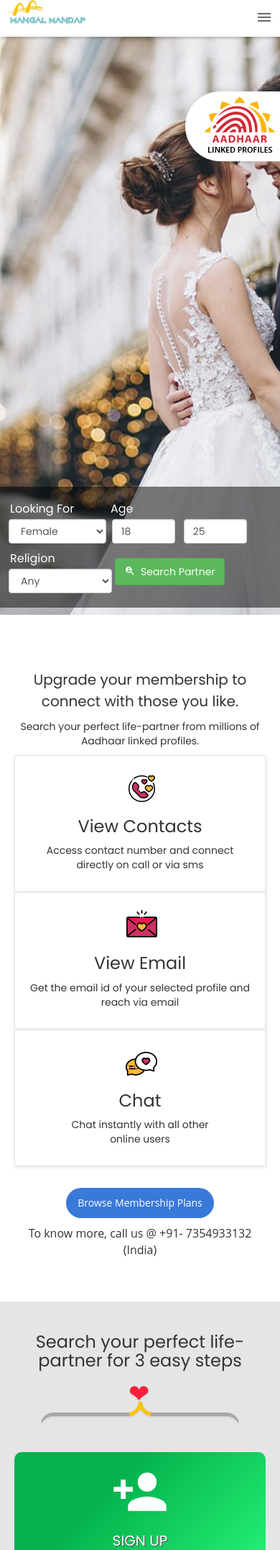
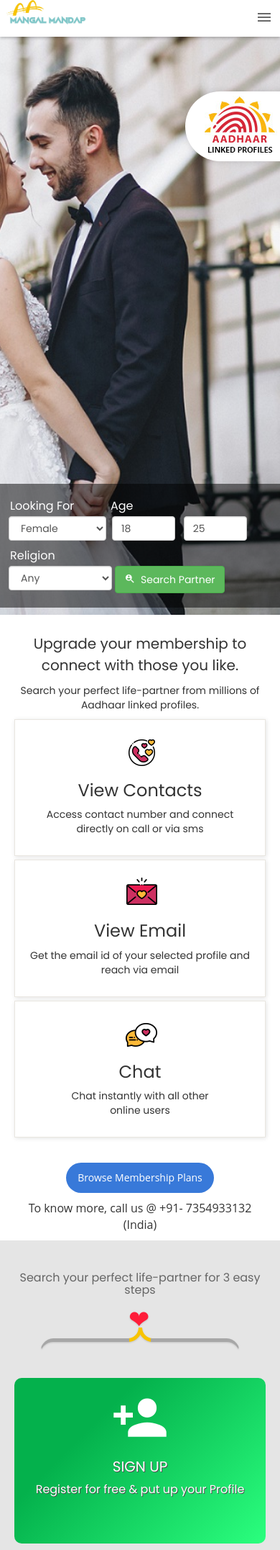
Before and after one commit to BijendraSahu/mm_final, a Laravel app: page / in a window 390 px wide. Shown: the top 2153 px of the page at 72% size. Run offline with Laravel 8, Linux system fonts and the light colour scheme.

Commit message:
Design Update for home page

```diff
--- a/public/css/main.css
+++ b/public/css/main.css
@@ -2,6 +2,7 @@
     font-family: "Poppins", sans-serif;
     -webkit-font-smoothing: antialiased;
     -moz-osx-font-smoothing: grayscale;
+    overflow-x: hidden;
 }
 
 .main_footer {
--- a/public/css/media.css
+++ b/public/css/media.css
@@ -33,11 +33,6 @@
     .banner_block_search em {
         left: 4px;
     }
-
-    .banner_block_search:last-child {
-        padding-top: 15px;
-    }
-
     .staps_mainblock h2 {
         font-size: 20px;
     }
@@ -127,7 +122,8 @@
     }
     .main_banner
     {
-        background-position:50%;
+        background-position:80%;
+
     }
     .section-title h2
     {
@@ -256,6 +252,22 @@
 }
 
 @media screen and (min-width: 320px) and (max-width: 479px) {
+    .main_heading h3
+    {
+        font-size: 16px;
+    }
+    .main_heading
+    {
+        color: #666666;
+    }
+    .eassy_staps_block
+    {
+        padding: 0px;
+    }
+    .plan_section
+    {
+        padding: 0px;
+    }
     .forgotpass_lb {
         width: 350px;
     }
@@ -447,11 +459,6 @@
     .banner_block_search em {
         left: 4px;
     }
-
-    .banner_block_search:last-child {
-        padding-top: 15px;
-    }
-
     .staps_mainblock h2 {
         font-size: 20px;
     }
--- a/resources/views/web/home.blade.php
+++ b/resources/views/web/home.blade.php
@@ -66,7 +66,6 @@
             background-color: #fff;
             padding: 17px;
             border: 1px solid #e9e6e0;
-            margin-bottom: 0px;
             box-shadow: #e2e2e2 1px 1px 6px;
         }
 
@@ -175,7 +174,32 @@
             height: 81px;
             display: block;
         }
-
+        @media screen and (min-width: 320px) and (max-width: 479px) {
+            .item_slider_containner img {
+                width: 100px;
+                height: auto;
+                float: left;
+                margin-top: 70px;
+            }
+            .story_slider_text {
+                width: calc(100% - 120px);
+                float: right;
+                background-color: #f5f5f5;
+                padding: 15px 10px;
+            }
+            .story_slider_text h3
+            {
+                font-size: 14px;
+            }
+            .story_slider_text p
+            {
+                font-size: 12px;
+                -webkit-line-clamp: 10;
+            }
+            .story_slider_text:after {
+                border-right-color: #f5f5f5;
+            }
+        }
     </style>
     <script type="text/javascript">
         //        setTimeout(function () {
```
